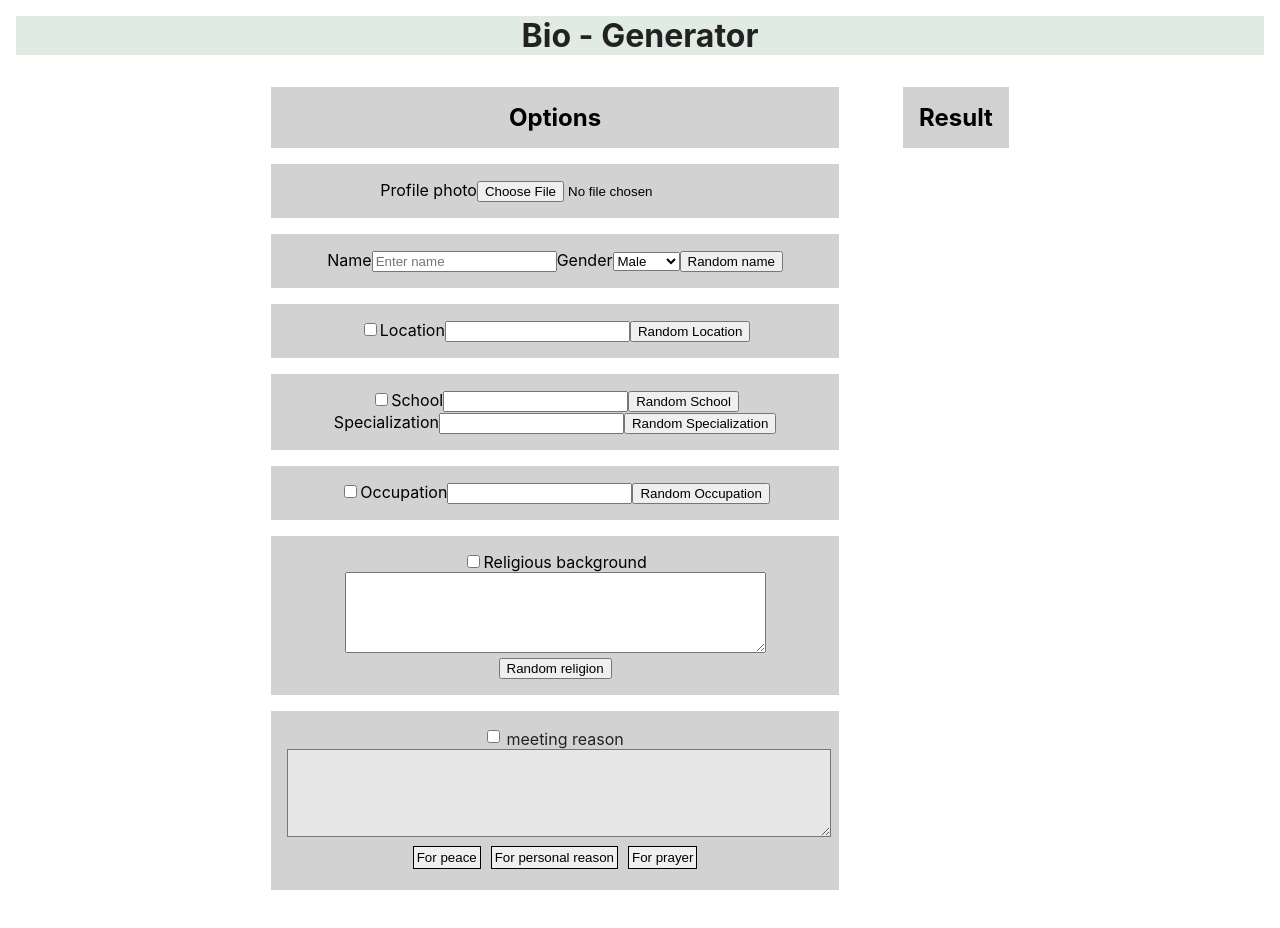
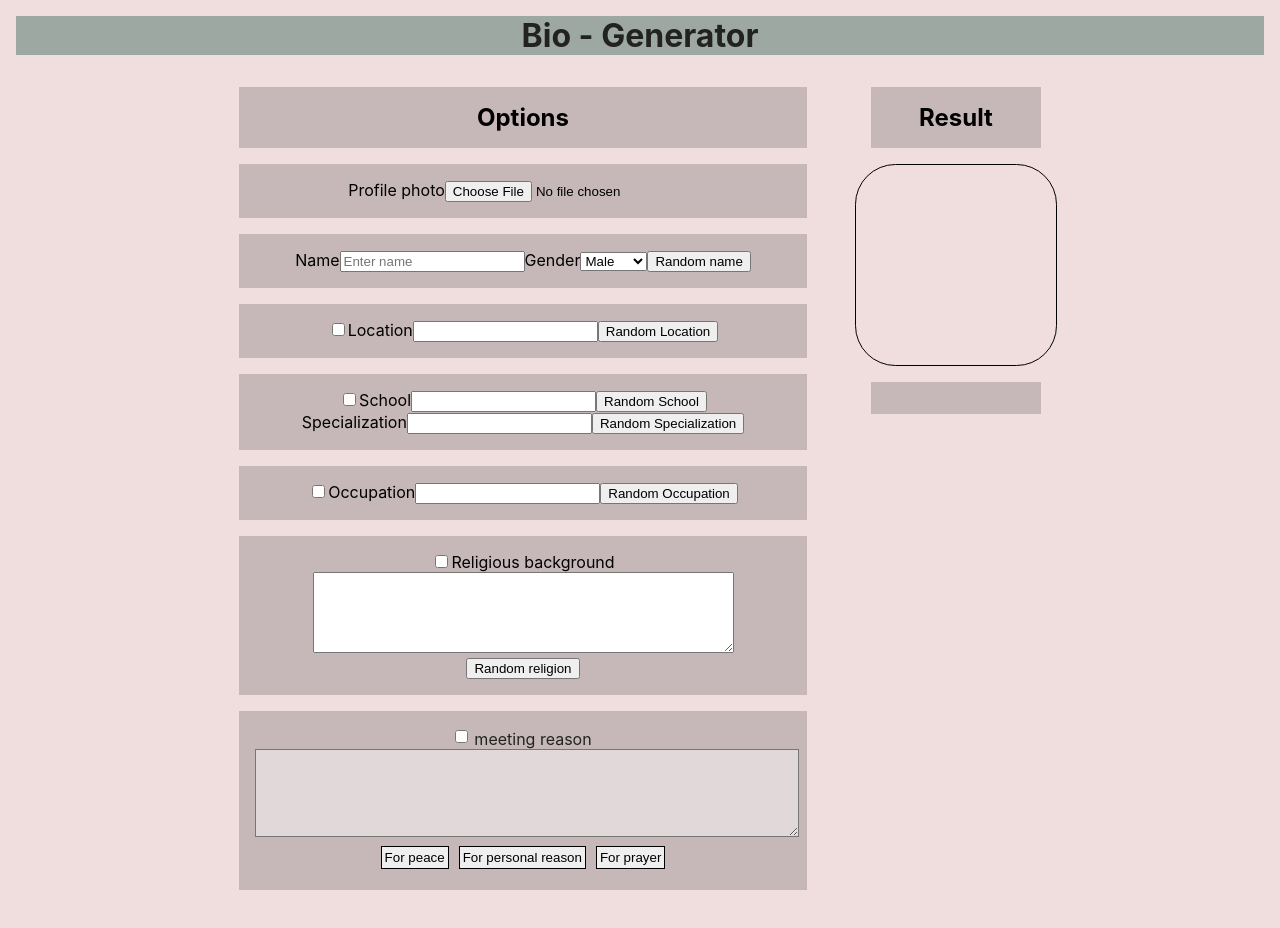
Before and after one commit to mubarak7785/Bio-Generator, a React (Vite) app: page / in a window 1280 px wide. Shown: the top 928 px of the page. Built offline with nearby package versions, Linux system fonts and the light colour scheme.

Commit message:
created border & space for image in results

```diff
--- a/src/components/BioGenerator.css
+++ b/src/components/BioGenerator.css
@@ -4,7 +4,7 @@
 
   }
   .heading{
-    background-color: #E0EBE4;
+    background-color: #9ea8a2;
     margin-bottom: 1rem;
     color: #222;
     margin: 0;
@@ -47,3 +47,21 @@
   color: #222;
   margin: 0;
   }
+  body{
+    background-color: rgba(223, 186, 186, 0.467);
+  }
+
+  .imagediv{
+    border-radius: 20%;
+    height: 200px;
+    width:200px;
+    border:1px solid black;
+    margin:auto
+
+  }
+  .imagediv >img{
+    width:100%;
+    height: 100%;
+    border-radius: 100%;
+    box-sizing: content-box;
+  }
--- a/src/components/Biogenerator.jsx
+++ b/src/components/Biogenerator.jsx
@@ -71,6 +71,13 @@ export const Biogenerator = () => {
         </div>
         <div className="result" id="result">
           <h2 className="box">Result</h2>
+          <div className="imagediv">
+
+          </div>
+
+          <div className="box">
+
+          </div>
         </div>
       </div>
     </div>
```
